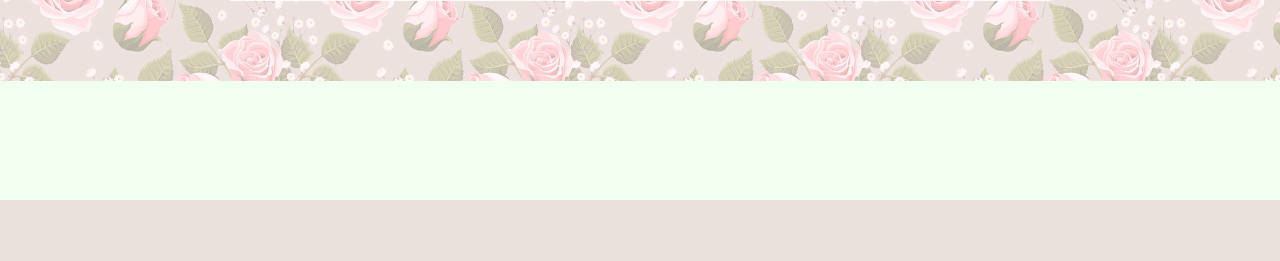
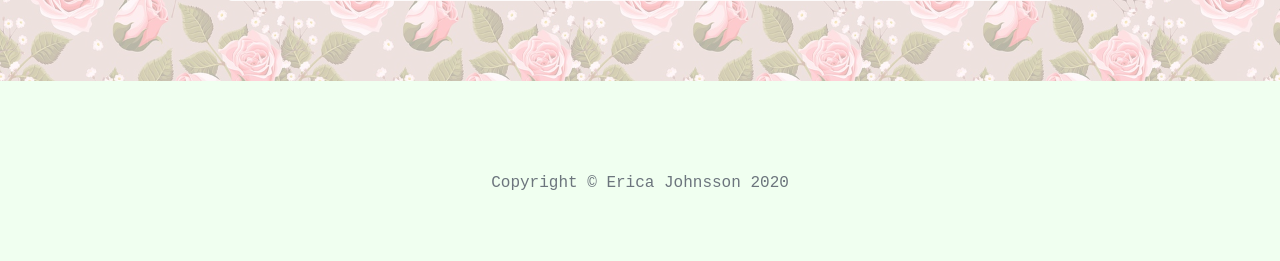
Before and after one commit to JosefinE7/Milestone-project-3, a Flask app: page /about in a window 1280 px wide. Shown: the part 1488-1749 px from the top of the page. Before the commit the page ends 1688 px from the top, so only its background shows below. Run offline with Flask 2, Linux system fonts and the light colour scheme; some libraries are stand-ins or nearby versions.

Commit message:
Fixed copyright message in footer to update to current year

```diff
--- a/templates/base.html
+++ b/templates/base.html
@@ -65,13 +65,48 @@
 
 	<footer class="footer text-faded text-center py-5">
 		<div class="container">
-			<p class="m-0 small">Copyright &copy; Your Website 2020</p>
+			<div class="row center">
+				<div class="col-lg-8 col-md-10 mx-auto">
+					<ul class="list-inline text-center">
+						<li class="list-inline-item">
+							<a href="#">
+								<span class="fa-stack fa-lg">
+									<i class="fas fa-circle fa-stack-2x"></i>
+									<i class="fab fa-twitter fa-stack-1x fa-inverse"></i>
+								</span>
+							</a>
+						</li>
+						<li class="list-inline-item">
+							<a href="#">
+								<span class="fa-stack fa-lg">
+									<i class="fas fa-circle fa-stack-2x"></i>
+									<i class="fab fa-facebook-f fa-stack-1x fa-inverse"></i>
+								</span>
+							</a>
+						</li>
+						<li class="list-inline-item">
+							<a href="#">
+								<span class="fa-stack fa-lg">
+									<i class="fas fa-circle fa-stack-2x"></i>
+									<i class="fab fa-github fa-stack-1x fa-inverse"></i>
+								</span>
+							</a>
+						</li>
+					</ul>
+					<p class="copyright text-muted">
+						Copyright &copy; Erica Johnsson <span id="copyright"></span>
+					</p>
+				</div>
+			</div>
 		</div>
 	</footer>
 
 	<!-- Bootstrap core JavaScript -->
 	<script src="{{ url_for('static', filename='vendor/jquery/jquery.min.js') }}"></script>
 	<script src="{{ url_for('static', filename='vendor/bootstrap/js/bootstrap.bundle.min.js') }}"></script>
+	<script>
+		$("#copyright").text(new Date().getFullYear());
+	</script>
 </body>
 
 </html>
```
